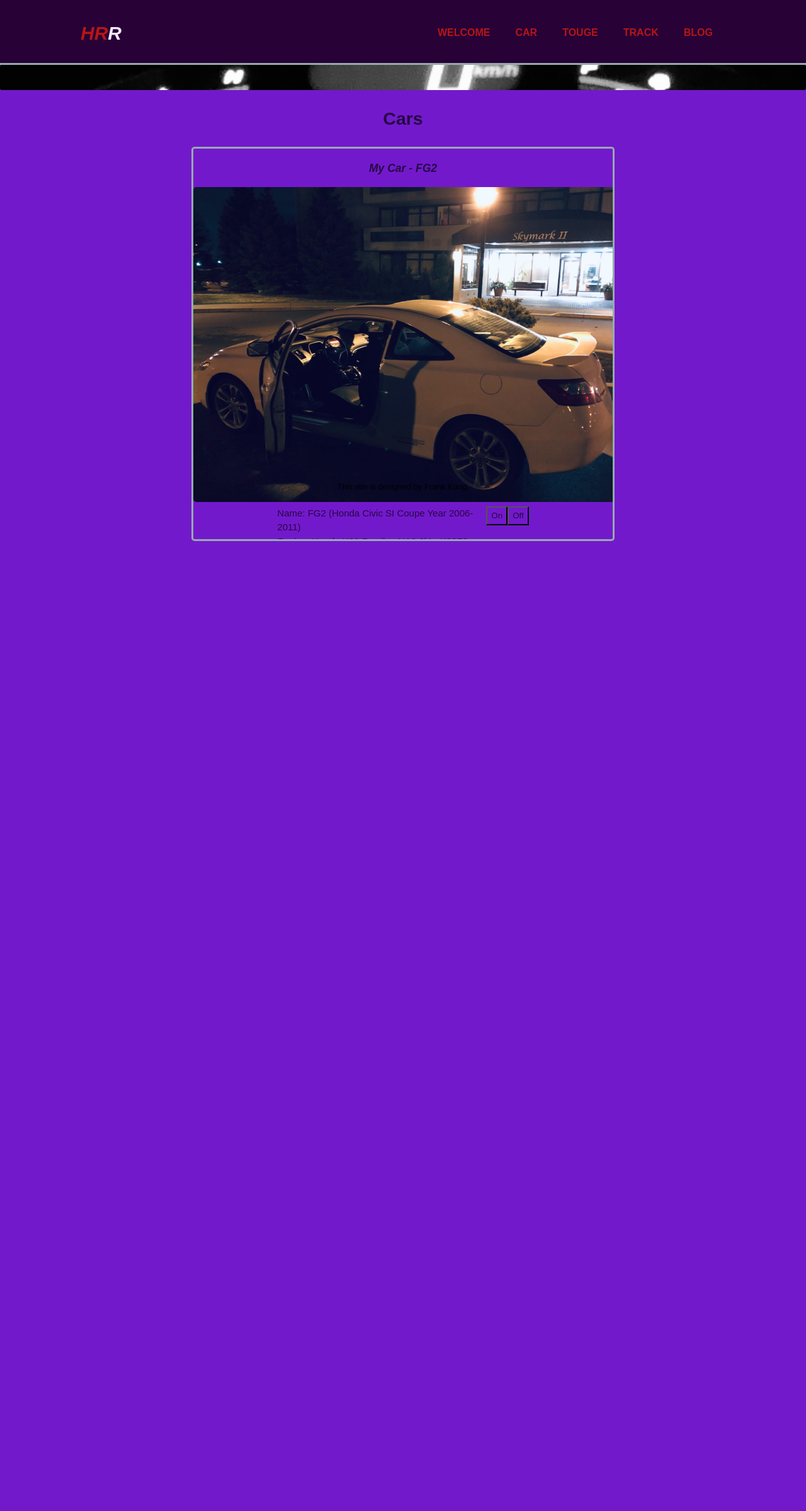
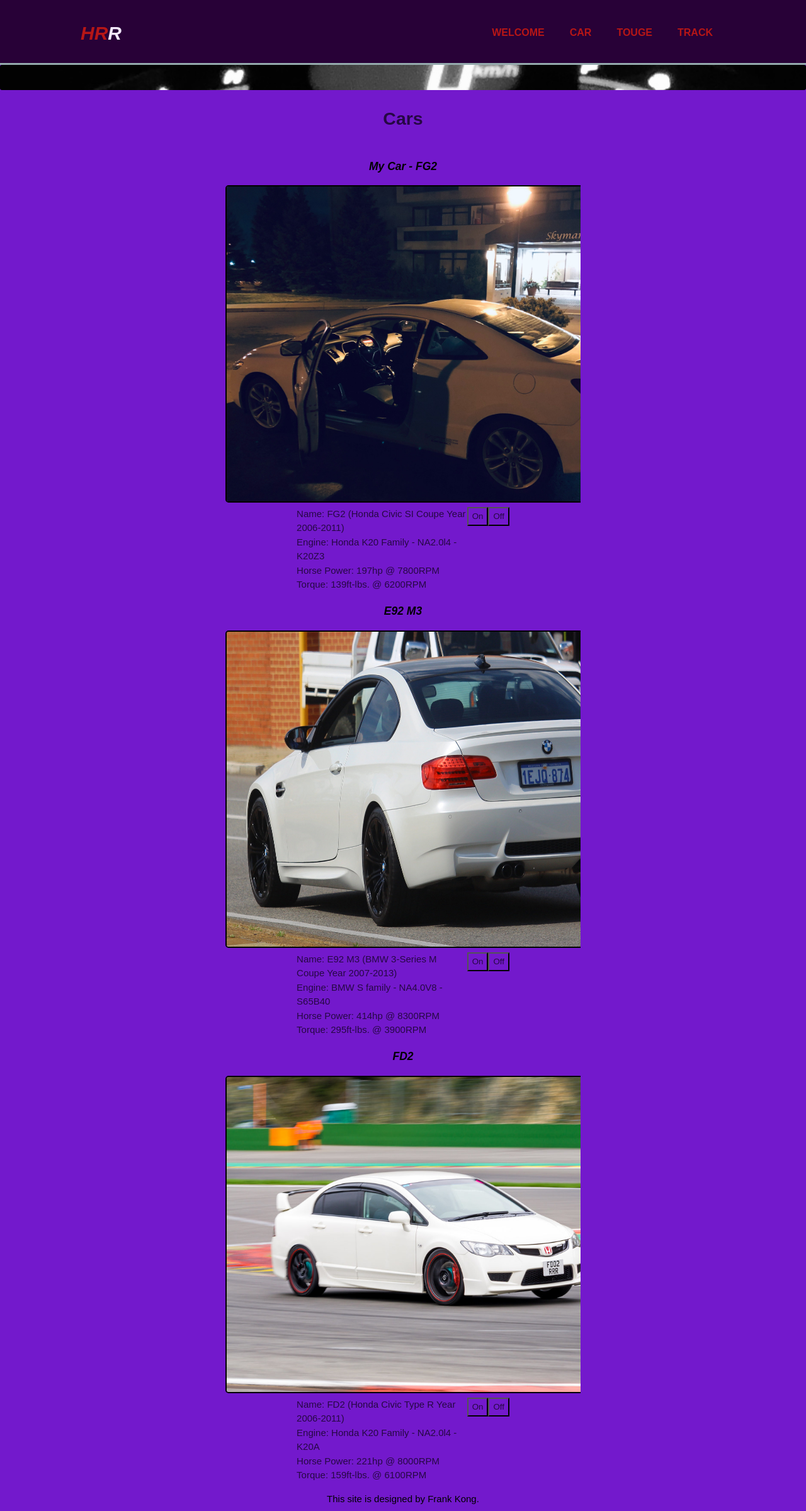
Before and after one commit to f1271284963/mysite, a Flask app: page /car in a window 1280 px wide. Shown: the whole page at 63% size. Before the commit the page ends 859 px from the top, so only its background shows below. Run offline with Flask 2, Linux system fonts and the light colour scheme.

Commit message:
deleted blog

```diff
--- a/app.py
+++ b/app.py
@@ -28,11 +28,6 @@
 def track():
 	return render_template('track.html')
 
-# render blog page
-@app.route('/blog')
-def blog():
-	return render_template('blog.html')
-
 # Debug on
 if (__name__ == "__main__"):
 	# Creates a secret key.
--- a/static/style.css
+++ b/static/style.css
@@ -4,6 +4,22 @@
   padding: 0;
   margin: 0;
   background-color: #7319cc;
+}
+
+body html{
+  height: 100%;
+}
+
+.wrapper{
+  min-height: 100%;
+}
+
+.main{
+  overflow: auto;
+  padding-bottom: 30px;
+  text-align: center;
+  width: 55%;
+  margin: auto;
 }
 /*universal FIN*/
 
@@ -108,21 +124,10 @@
   font-size: 19px;
 }
 
-#car{
-  color: #260844;
-  width: 65%;
-  margin: auto;
-  margin-top: 0;
-  border: #95aaad 3px solid;
-  border-radius: 5px;
-  text-align: center;
-  height: 620px;
-  overflow: scroll;
-}
-
 .carImg{
   height: 500px;
   width: 700px;
+  border: 2px solid black;
   border-radius: 5px;
   margin: auto;
 }
@@ -151,14 +156,10 @@
 
 /*footer*/
 footer{
-  position: absolute;
-  left: 0;
-  bottom: 0;
-  height: 50px;
-  width: 100%;
-  overflow: hidden;
   text-align: center;
-  font-size: 13px;
-  margin-top: auto;
+  position: relative;
+  height: 30px;
+  margin-top: -30px;
 }
+
 /*footer FIN*/
--- a/templates/baseTemplate.html
+++ b/templates/baseTemplate.html
@@ -7,6 +7,7 @@
   {% block head %} {% endblock %}
 </head>
 <body>
+  <div class="wrapper">
     <header>
       <div class="container">
         <!--branding-->
@@ -20,14 +21,16 @@
             <li> <a href="{{url_for('car')}}" class="highlightR"> Car </a> </li>
             <li> <a href="{{url_for('touge')}}" class="highlightR"> Touge </a> </li>
             <li> <a href="{{url_for('track')}}" class="highlightR"> Track </a> </li>
-          <li> <a href="{{url_for('blog')}}" class="highlightR"> Blog </a> </li>
           </ul>
         </nav>
       </div>
     </header>
     <section class="intropic">
     </section>
+    <div class="main">
       {% block body %} {% endblock %}
+    </div>
+  </div>
 
   <!-- Footer -->
   <footer>
--- a/templates/car.html
+++ b/templates/car.html
@@ -17,6 +17,7 @@
     <source src="/static/media/startup.ogg" type="audio/ogg">
     Your browser does not support the audio element.
   </audio>
+
   <!-- Content -->
   <section id="intro2">
     <div class="container">
@@ -25,7 +26,6 @@
   </section>
 
   <section class="container">
-    <div id="car">
     <section>
       <h1><i>My Car - FG2</i></h1>
       <img id="FG2" class="carImg" src="/static/media/off.jpg"></img>
@@ -70,6 +70,5 @@
         <button class="carSound" onclick="FD2Off();">Off</button>
     </div>
     </section>
-    </div>
   </section>
 {% endblock %}
```
Also changed, not shown: templates/blog.html (deleted, +0 -8 lines). Lines whose indentation alone changed are shown as unchanged.
